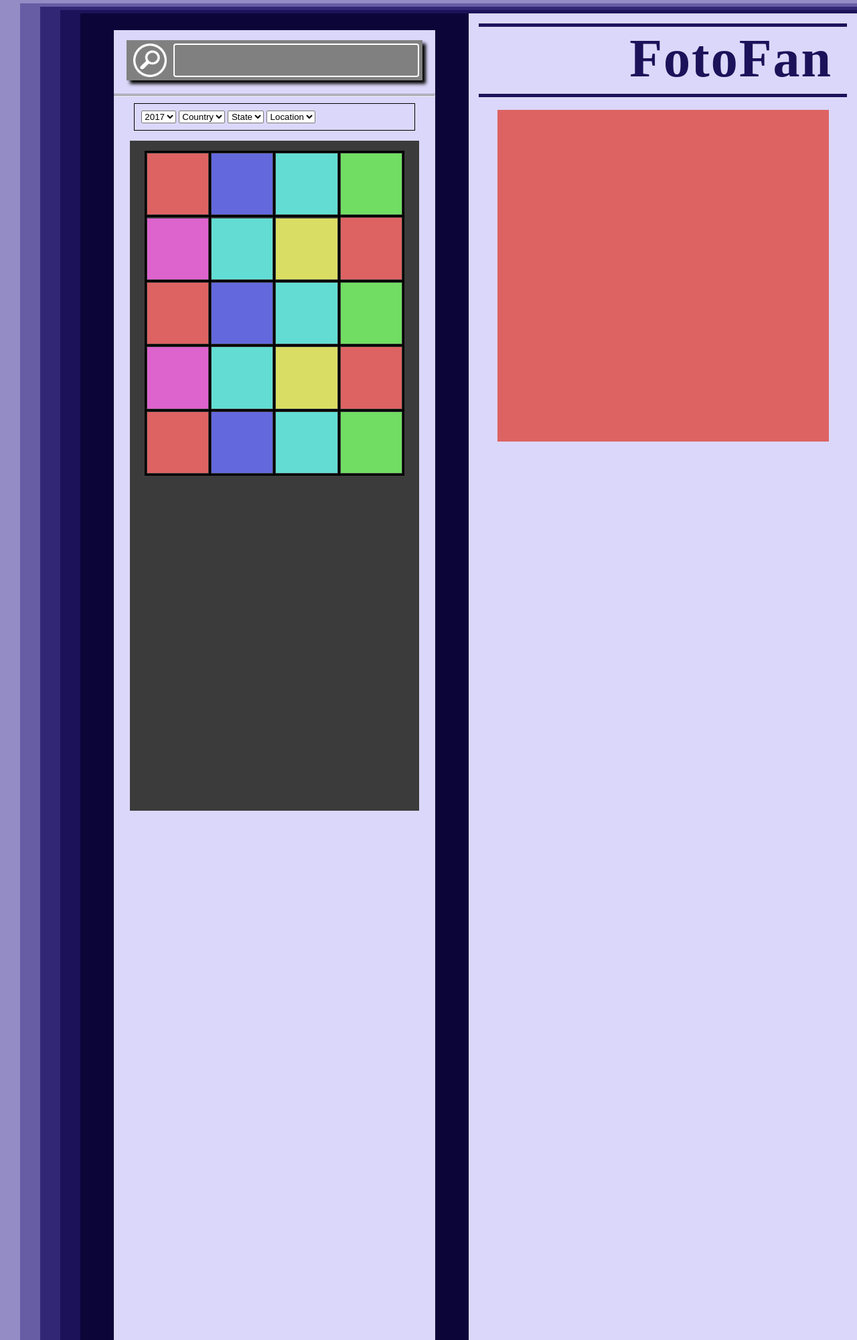
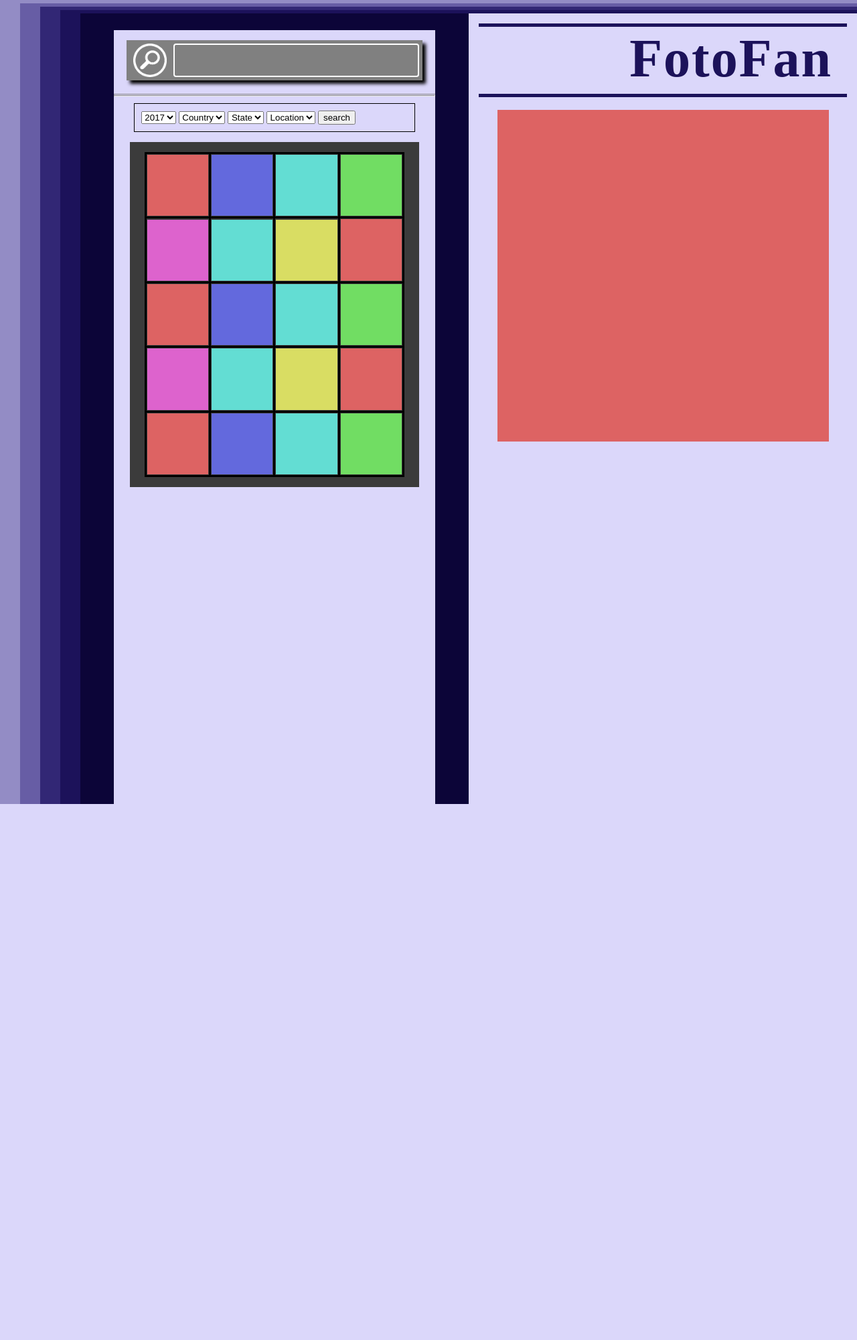
Before and after one commit to HamiltonJordan/GousieWeb4, a PHP site: page /fotofan.html in a window 1280 px wide. Shown: the whole page at 67% size. After the commit the page ends 1200 px from the top, so only its background shows below. Run offline with PHP 8.4, Linux system fonts and the light colour scheme; some libraries are stand-ins or nearby versions; some web fonts are replaced.

Commit message:
working on php

```diff
--- a/css/fotofan.css
+++ b/css/fotofan.css
@@ -22,7 +22,7 @@ html {
 #outer-wrapper{
 	width: 100%;
 	min-width: 600px;
-	height: 2000px;
+	height: 1200px;
 	overflow: hidden;
 	display: inline;
 	float: left;
@@ -30,35 +30,35 @@ html {
 #layer1 {
 	margin: 0px;
 	background-color: #938CC5;
-	height: 2000px;
+	height: 1200px;
 	padding-left: 30px;
 	padding-top: 5px;
 }
 #layer2 {
 	margin: 0px;
 	background-color: #675DA5;
-	height: 2000px;
+	height: 1200px;
 	padding-left: 30px;
 	padding-top: 5px;
 }
 #layer3 {
 	margin: 0px;
 	background-color: #322775;
-	height: 2000px;
+	height: 1200px;
 	padding-left: 30px;
 	padding-top: 5px;
 }
 #layer4 {
 	margin: 0px;
 	background-color: #1C125A;
-	height: 2000px;
+	height: 1200px;
 	padding-left: 30px;
 	padding-top: 5px;
 }
 #layer5 {
 	margin: 0px;
 	background-color: #1C125A;/*#DBD7FA;*/
-	height: 2000px;
+	height: 1200px;
 	min-width: 900px;
 	/*
     background: -moz-linear-gradient(right, #1C125A, #DBD7FA);
@@ -84,7 +84,7 @@ html {
 }
 #left-panel {
 	width: 50%;
-	height: 2000px;
+	height: 1200px;
 	float: left;
 	display: inline-block;
 	box-sizing: border-box;
@@ -95,12 +95,12 @@ html {
 	margin-top: 25px;
 	padding:0;
 	width: calc(100%-30px);
-	height: 2000px;
+	height: 1200px;
 	background-color: #DBD7FA;
 }
 #right-panel {
 	width: 50%;
-	height: 2000px;
+	height: 1200px;
 	float: left;
 	display: inline-block;
 	padding: 15px;
@@ -148,7 +148,6 @@ html {
 	margin-left: auto;
 	margin-right: auto;
 	background-color: #3B3B3B;
-	height: 1000px;
 }
 #thumb-display img{
 	width: 100%;
--- a/fotofan.html
+++ b/fotofan.html
@@ -70,6 +70,7 @@
 				<select>
 					<option value="location">Location</option>
 				</select>
+				<input type="button" value="search" id="search_button">
 			</div>
 			<div id="thumb-display">
 			<div id="thumb-wrap">
--- a/javascript/fotofan.js
+++ b/javascript/fotofan.js
@@ -28,6 +28,7 @@ $("#search").submit(refreshGallery);
 function refreshGallery() {
 	$count = $("#search-input").val();
 	var imageSlots = document.getElementsByClassName('thumb');
+
 	for (var i = 0; i <= imageSlots.length; i++) {
 		if (i < $count) {
 			$slot = imageSlots[i];
```
